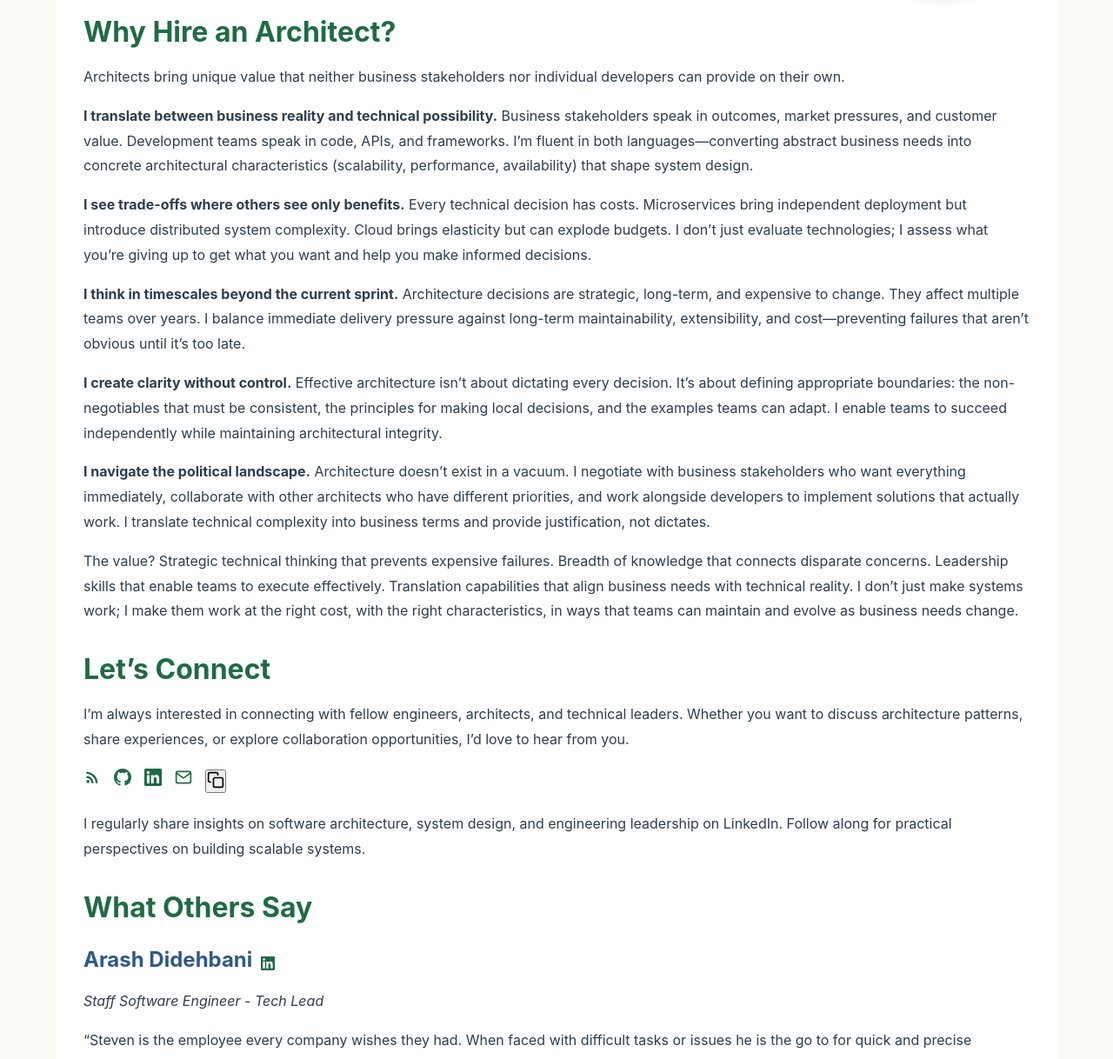
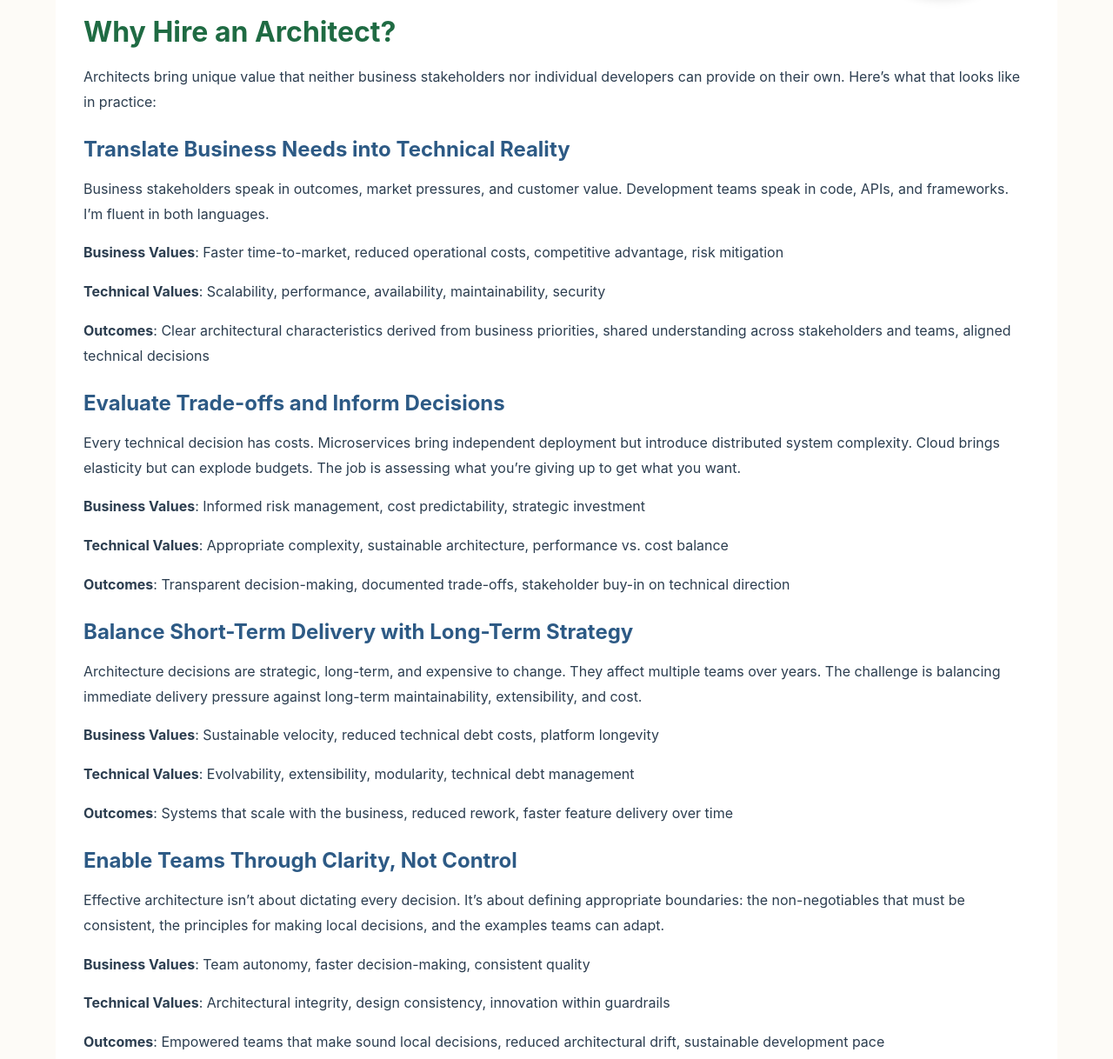
Before and after one commit to stevenstuartm/stevenstuartm.github.io, a Jekyll site: the page built from pages/about.md, in a window 1280 px wide and 1400 px high, scrolled down 384 px, cut to the strip 182-1400 px from the top of the window. Shown: the whole strip at 87% size. Built offline with Jekyll 4.4.1, drawn with Linux system fonts in a browser that asks for light colours; some of the changed text lies outside the part shown.

Commit message:
improving about page even further

```diff
--- a/pages/about.md
+++ b/pages/about.md
@@ -1,7 +1,7 @@
 ---
 layout: page
 title: About
-description: "Software and systems architect bringing clarity from complexity. Building cloud-native solutions that scale, perform beautifully, and save costs—without the over-engineering."
+description: "Software and systems architect bringing clarity from complexity. Building cloud-native solutions that scale, perform beautifully, and save costs without the over-engineering."
 image: /assets/img/profile-steven-stuart.jpeg
 permalink: /about.html
 ---
@@ -16,19 +16,57 @@ I believe architecture starts with human connection, thrives on genuine commitme
 
 ## Why Hire an Architect?
 
-Architects bring unique value that neither business stakeholders nor individual developers can provide on their own.
+Architects bring unique value that neither business stakeholders nor individual developers can provide on their own. Here's what that looks like in practice:
 
-**I translate between business reality and technical possibility.** Business stakeholders speak in outcomes, market pressures, and customer value. Development teams speak in code, APIs, and frameworks. I'm fluent in both languages—converting abstract business needs into concrete architectural characteristics (scalability, performance, availability) that shape system design.
+### Translate Business Needs into Technical Reality
 
-**I see trade-offs where others see only benefits.** Every technical decision has costs. Microservices bring independent deployment but introduce distributed system complexity. Cloud brings elasticity but can explode budgets. I don't just evaluate technologies; I assess what you're giving up to get what you want and help you make informed decisions.
+Business stakeholders speak in outcomes, market pressures, and customer value. Development teams speak in code, APIs, and frameworks. I'm fluent in both languages.
 
-**I think in timescales beyond the current sprint.** Architecture decisions are strategic, long-term, and expensive to change. They affect multiple teams over years. I balance immediate delivery pressure against long-term maintainability, extensibility, and cost—preventing failures that aren't obvious until it's too late.
+**Business Values**: Faster time-to-market, reduced operational costs, competitive advantage, risk mitigation
 
-**I create clarity without control.** Effective architecture isn't about dictating every decision. It's about defining appropriate boundaries: the non-negotiables that must be consistent, the principles for making local decisions, and the examples teams can adapt. I enable teams to succeed independently while maintaining architectural integrity.
+**Technical Values**: Scalability, performance, availability, maintainability, security
 
-**I navigate the political landscape.** Architecture doesn't exist in a vacuum. I negotiate with business stakeholders who want everything immediately, collaborate with other architects who have different priorities, and work alongside developers to implement solutions that actually work. I translate technical complexity into business terms and provide justification, not dictates.
+**Outcomes**: Clear architectural characteristics derived from business priorities, shared understanding across stakeholders and teams, aligned technical decisions
 
-The value? Strategic technical thinking that prevents expensive failures. Breadth of knowledge that connects disparate concerns. Leadership skills that enable teams to execute effectively. Translation capabilities that align business needs with technical reality. I don't just make systems work; I make them work at the right cost, with the right characteristics, in ways that teams can maintain and evolve as business needs change.
+### Evaluate Trade-offs and Inform Decisions
+
+Every technical decision has costs. Microservices bring independent deployment but introduce distributed system complexity. Cloud brings elasticity but can explode budgets. The job is assessing what you're giving up to get what you want.
+
+**Business Values**: Informed risk management, cost predictability, strategic investment
+
+**Technical Values**: Appropriate complexity, sustainable architecture, performance vs. cost balance
+
+**Outcomes**: Transparent decision-making, documented trade-offs, stakeholder buy-in on technical direction
+
+### Balance Short-Term Delivery with Long-Term Strategy
+
+Architecture decisions are strategic, long-term, and expensive to change. They affect multiple teams over years. The challenge is balancing immediate delivery pressure against long-term maintainability, extensibility, and cost.
+
+**Business Values**: Sustainable velocity, reduced technical debt costs, platform longevity
+
+**Technical Values**: Evolvability, extensibility, modularity, technical debt management
+
+**Outcomes**: Systems that scale with the business, reduced rework, faster feature delivery over time
+
+### Enable Teams Through Clarity, Not Control
+
+Effective architecture isn't about dictating every decision. It's about defining appropriate boundaries: the non-negotiables that must be consistent, the principles for making local decisions, and the examples teams can adapt.
+
+**Business Values**: Team autonomy, faster decision-making, consistent quality
+
+**Technical Values**: Architectural integrity, design consistency, innovation within guardrails
+
+**Outcomes**: Empowered teams that make sound local decisions, reduced architectural drift, sustainable development pace
+
+### Navigate Technical and Organizational Complexity
+
+Architecture doesn't exist in a vacuum. Success requires negotiating with business stakeholders who want everything immediately, collaborating with other architects who have different priorities, and working alongside developers to implement solutions that actually work.
+
+**Business Values**: Stakeholder alignment, reduced conflict, predictable delivery
+
+**Technical Values**: Cross-functional coherence, integration integrity, implementation feasibility
+
+**Outcomes**: Consensus on direction, buy-in across teams, realistic commitments
 
 ## Let's Connect
 
```
